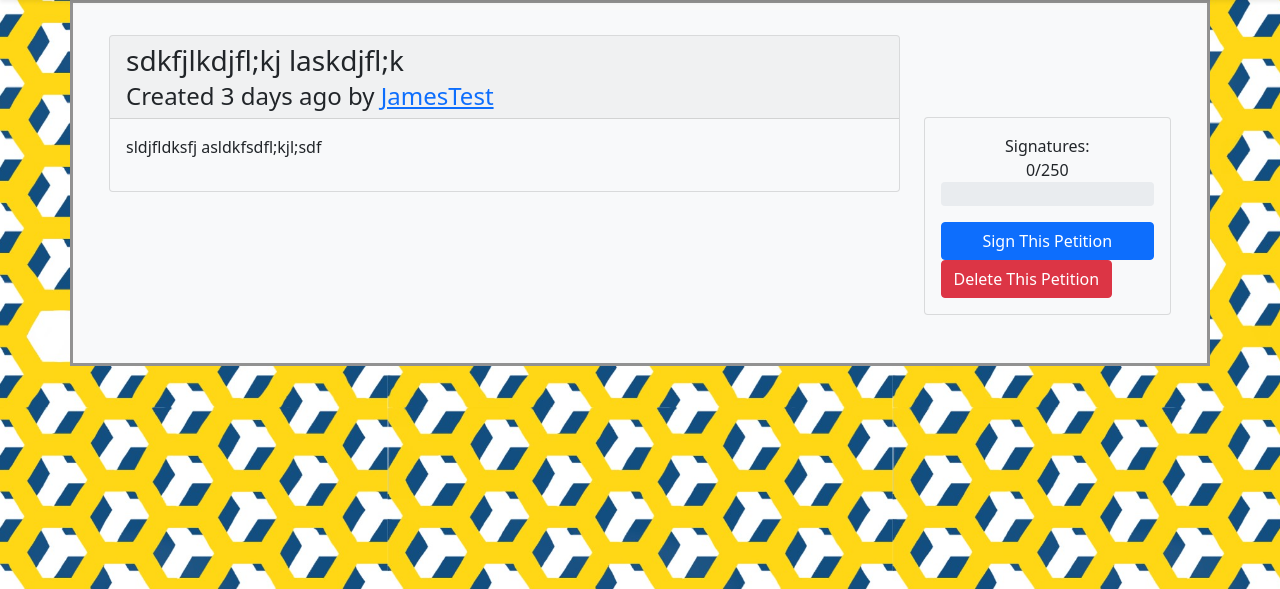
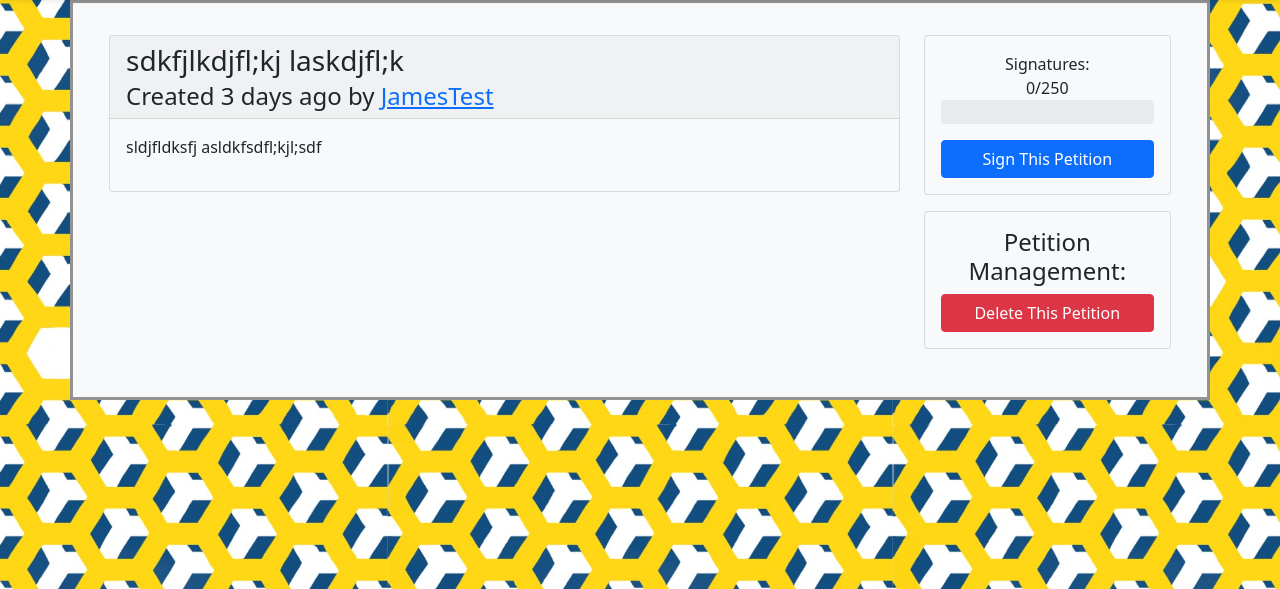
Before and after one commit to michaelb-TI100/csc210-team3, a Flask app: page /petition/1 in a window 1280 px wide. Shown: the part 56-645 px from the top of the page. Run offline with Flask 2, Linux system fonts and the light colour scheme; a user stored in the database is signed in; data comes from the database, SQL or seed files in the repository; some libraries are stand-ins or nearby versions.

Commit message:
Update petition.html

```diff
--- a/templates/petition.html
+++ b/templates/petition.html
@@ -5,7 +5,7 @@
 	<article class="container">
 		<div class="row py-3">
 			<div class="col-3 order-2" id="side-panel">
-				<div class="sticky-top" style="padding-top:33%;">
+				<div class="sticky-top">
 					<div class="card bg-light mb-3" style="max-width: 18rem;">
 						<div class="card-body">
 							<p class="text-center mb-0">Signatures:</p>
@@ -25,14 +25,19 @@
 									{% endif %}
 								</form>
 							{% else %}
-								<a href="/login?next=%2Fpetition%2F{{petition.id}}" class="btn btn-primary text-wrap w-100" style="max-width:100%">Login To Sign This Petition</a>
-							{% endif %}
-							{% if petition.author == current_user %}
-								<a href="/petition/{{petition.id}}/delete" type="button" class="btn btn-danger">Delete This Petition</a>
+								<a href="/login?next=%2Fpetition%2F{{petition.id}}" class="btn btn-primary text-wrap w-100">Login To Sign This Petition</a>
 							{% endif %}
 						</div>
 					</div>
 				</div>
+				{% if current_user.is_authenticated and petition.author == current_user %}
+					<div class="card bg-light mb-3" style="max-width: 18rem;">
+						<div class="card-body">
+							<h4 class="text-center">Petition Management:</h4>
+							<a href="/petition/{{petition.id}}/delete" type="button" class="btn btn-danger w-100">Delete This Petition</a>
+						</div>
+					</div>
+				{% endif %}
 			</div>
 			<div class="col" id="main">
 				<div class="card bg-light mb3" style="max-width: 100rem;">
```
